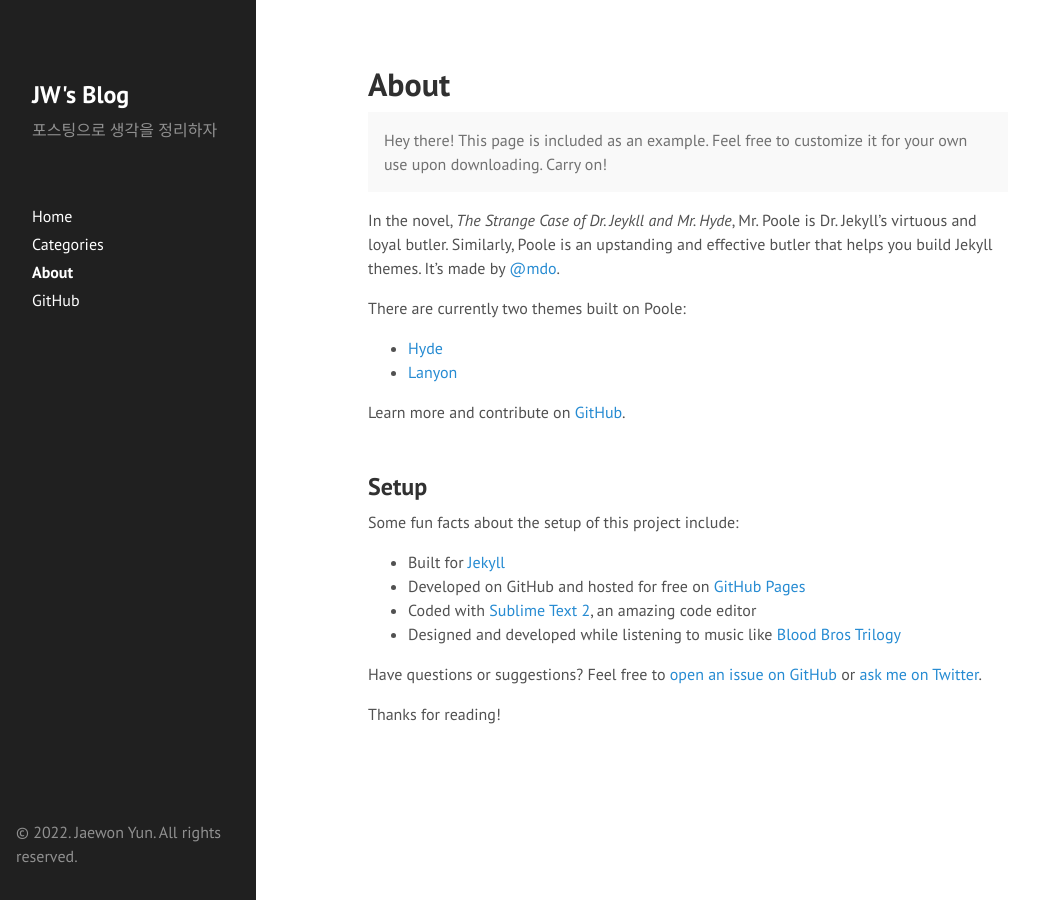
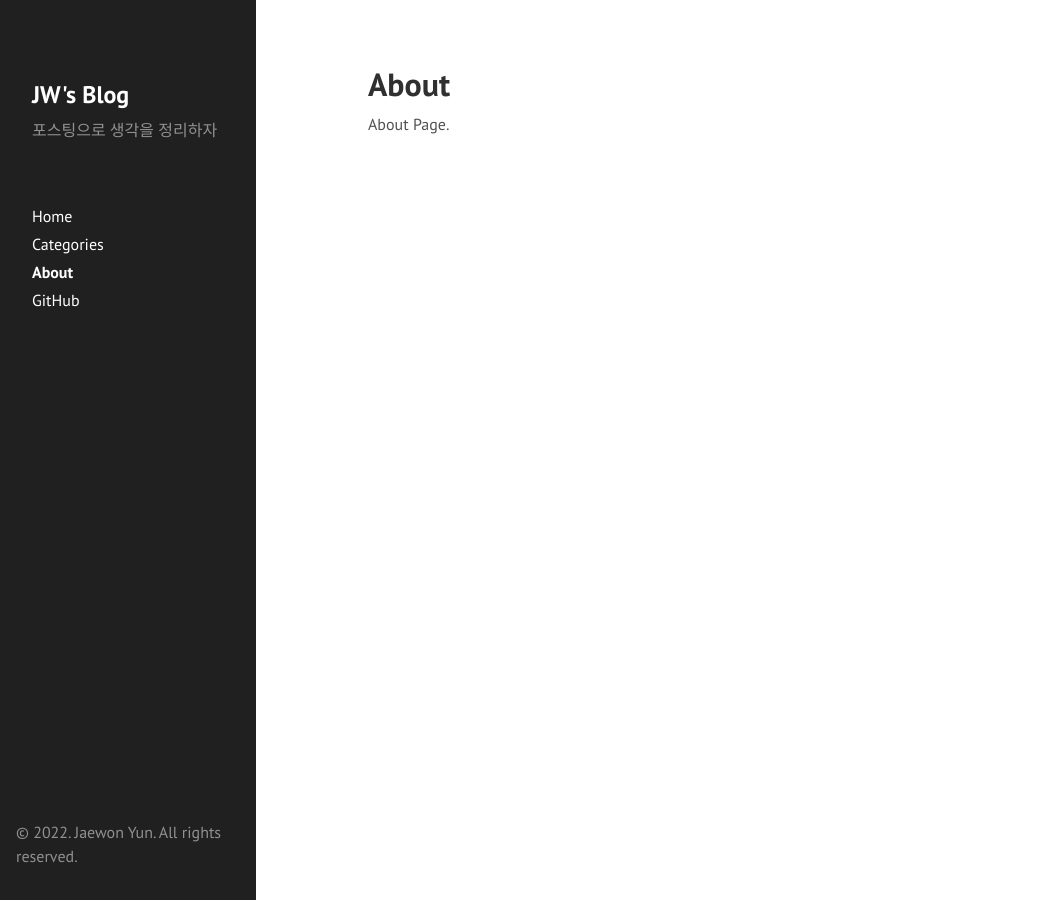
Before and after one commit to woin2ee/woin2ee.github.io, a Jekyll site: the page built from about.md, in a window 1280 px wide. Shown: the whole page, without its empty margins (0-1039 px from the left). Built offline with Jekyll 4.4.1, drawn with Linux system fonts in a browser that asks for light colours.

Commit message:
Init about page

```diff
--- a/about.md
+++ b/about.md
@@ -3,28 +3,4 @@
 title: About
 ---
 
-<p class="message">
-  Hey there! This page is included as an example. Feel free to customize it for your own use upon downloading. Carry on!
-</p>
-
-In the novel, *The Strange Case of Dr. Jeykll and Mr. Hyde*, Mr. Poole is Dr. Jekyll's virtuous and loyal butler. Similarly, Poole is an upstanding and effective butler that helps you build Jekyll themes. It's made by [@mdo](https://twitter.com/mdo).
-
-There are currently two themes built on Poole:
-
-* [Hyde](http://hyde.getpoole.com)
-* [Lanyon](http://lanyon.getpoole.com)
-
-Learn more and contribute on [GitHub](https://github.com/poole).
-
-## Setup
-
-Some fun facts about the setup of this project include:
-
-* Built for [Jekyll](http://jekyllrb.com)
-* Developed on GitHub and hosted for free on [GitHub Pages](https://pages.github.com)
-* Coded with [Sublime Text 2](http://sublimetext.com), an amazing code editor
-* Designed and developed while listening to music like [Blood Bros Trilogy](https://soundcloud.com/maddecent/sets/blood-bros-series)
-
-Have questions or suggestions? Feel free to [open an issue on GitHub](https://github.com/poole/issues/new) or [ask me on Twitter](https://twitter.com/mdo).
-
-Thanks for reading!
+About Page.
```
